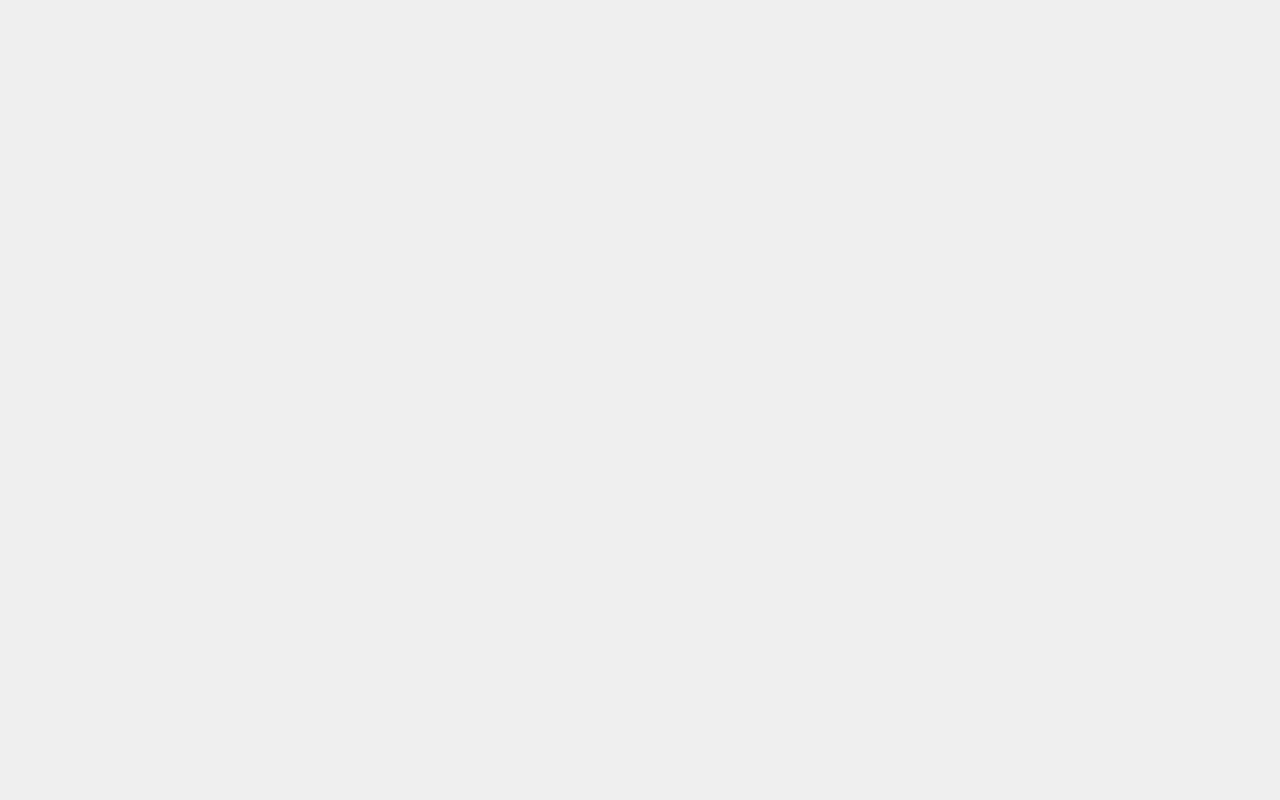
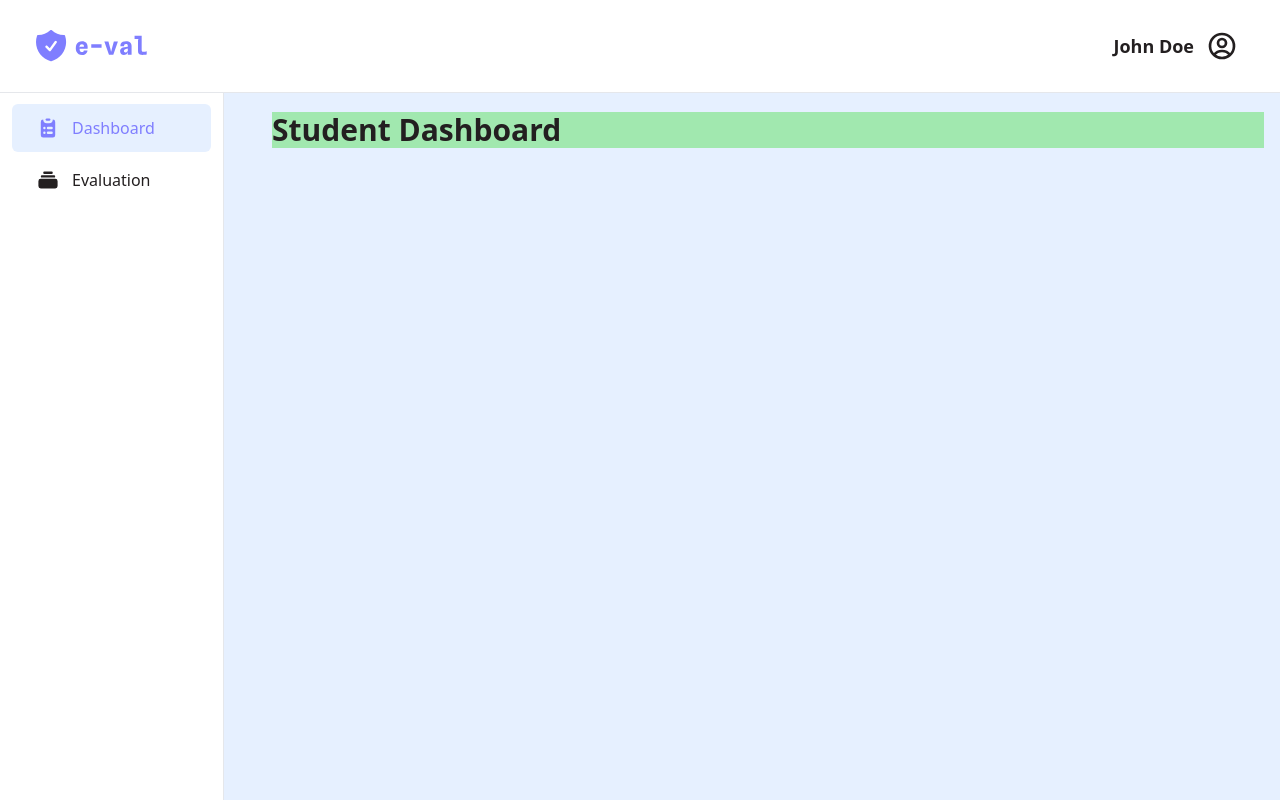
Before and after one commit to Abdullah-Jehani/e-val, a Vue app: page /dashboard in a window 1280 px wide. Before the commit this address had no page. Built offline with nearby package versions, Linux system fonts and the light colour scheme.

Commit message:
chore: Add flowbite dependency and create Student Dashboard view

```diff
--- a/package.json
+++ b/package.json
@@ -10,6 +10,7 @@
   },
   "dependencies": {
     "axios": "^1.7.2",
+    "flowbite": "^2.4.1",
     "pinia": "^2.1.7",
     "vue": "^3.2.47",
     "vue-router": "^4.4.0",
--- /dev/null
+++ b/src/Layouts/AuthenticatedLayout.vue
@@ -0,0 +1,161 @@
+<template>
+  <div class="antialiased bg-mainWhite">
+    <nav
+      class="bg-white border-b border-gray-200 lg:px-8 px-2 py-5 max-h-24 fixed left-0 right-0 top-0 z-50"
+    >
+      <div class="flex flex-wrap justify-between items-center">
+        <div class="flex justify-start items-center">
+          <button
+            data-drawer-target="drawer-navigation"
+            data-drawer-toggle="drawer-navigation"
+            aria-controls="drawer-navigation"
+            class="p-2 mr-2 text-gray-600 rounded-lg cursor-pointer md:hidden hover:text-mainBlack hover:bg-mainWhite focus:bg-mainWhite focus:ring-2 focus:ring-mainWhite"
+          >
+            <svg
+              aria-hidden="true"
+              class="w-6 h-6"
+              fill="currentColor"
+              viewBox="0 0 20 20"
+              xmlns="http://www.w3.org/2000/svg"
+            >
+              <path
+                fill-rule="evenodd"
+                d="M3 5a1 1 0 011-1h12a1 1 0 110 2H4a1 1 0 01-1-1zM3 10a1 1 0 011-1h6a1 1 0 110 2H4a1 1 0 01-1-1zM3 15a1 1 0 011-1h12a1 1 0 110 2H4a1 1 0 01-1-1z"
+                clip-rule="evenodd"
+              ></path>
+            </svg>
+            <svg
+              aria-hidden="true"
+              class="hidden w-6 h-6 text-gray-600"
+              fill="currentColor"
+              viewBox="0 0 20 20"
+              xmlns="http://www.w3.org/2000/svg"
+            >
+              <path
+                fill-rule="evenodd"
+                d="M4.293 4.293a1 1 0 011.414 0L10 8.586l4.293-4.293a1 1 0 111.414 1.414L11.414 10l4.293 4.293a1 1 0 01-1.414 1.414L10 11.414l-4.293 4.293a1 1 0 01-1.414-1.414L8.586 10 4.293 5.707a1 1 0 010-1.414z"
+                clip-rule="evenodd"
+              ></path>
+            </svg>
+          </button>
+          <a href="/dashboard" class="flex items-center justify-between ml-1">
+            <img src="/e-val-logo/main-logo2.svg" class="mr-3 h-8" alt="Logo" />
+          </a>
+        </div>
+        <div class="flex items-center lg:order-2">
+          <button
+            type="button"
+            class="flex mx-3 rounded-full md:mr-0 items-center justify-center text-mainBlack gap-3 font-semibold p-2.5 text-lg"
+            id="user-menu-button"
+            aria-expanded="false"
+            data-dropdown-toggle="dropdown"
+          >
+            <p>John Doe</p>
+
+            <svg
+              xmlns="http://www.w3.org/2000/svg"
+              fill="none"
+              viewBox="0 0 24 24"
+              stroke-width="2"
+              stroke="currentColor"
+              class="size-6 w-8 h-8"
+            >
+              <path
+                stroke-linecap="round"
+                stroke-linejoin="round"
+                d="M17.982 18.725A7.488 7.488 0 0 0 12 15.75a7.488 7.488 0 0 0-5.982 2.975m11.963 0a9 9 0 1 0-11.963 0m11.963 0A8.966 8.966 0 0 1 12 21a8.966 8.966 0 0 1-5.982-2.275M15 9.75a3 3 0 1 1-6 0 3 3 0 0 1 6 0Z"
+              />
+            </svg>
+          </button>
+          <!-- Dropdown menu -->
+          <div
+            class="hidden z-50 my-4 w-56 text-base list-none bg-white divide-y divide-mainWhite shadow rounded-xl"
+            id="dropdown"
+          >
+            <div class="py-3 px-4">
+              <span class="block text-sm font-semibold text-mainBlack"
+                >Neil Sims</span
+              >
+              <span class="block text-sm text-mainBlack truncate"
+                >name@flowbite.com</span
+              >
+            </div>
+            <ul class="py-1 text-gray-700" aria-labelledby="dropdown">
+              <li>
+                <a href="#" class="block py-2 px-4 text-sm hover:bg-mainWhite"
+                  >Sign out</a
+                >
+              </li>
+            </ul>
+          </div>
+        </div>
+      </div>
+    </nav>
+
+    <!-- Sidebar -->
+    <aside
+      class="fixed top-0 left-0 z-40 w-56 h-screen pt-16 transition-transform -translate-x-full bg-white border-r border-gray-200 md:translate-x-0"
+      aria-label="Sidenav"
+      id="drawer-navigation"
+    >
+      <div class="overflow-y-auto py-5 px-3 h-full bg-white">
+        <ul class="pt-5 flex flex-col gap-1">
+          <li>
+            <router-link
+              to="/dashboard"
+              class="flex items-center w-full p-3 px-6 text-base font-medium text-darkGray transition duration-75 hover:bg-mainWhite rounded-md group"
+            >
+              <svg
+                aria-hidden="true"
+                class="flex-shrink-0 w-6 h-6 transition duration-75 group-hover:text-mainBlack"
+                fill="currentColor"
+                viewBox="0 0 20 20"
+                xmlns="http://www.w3.org/2000/svg"
+              >
+                <path d="M9 2a1 1 0 000 2h2a1 1 0 100-2H9z"></path>
+                <path
+                  fill-rule="evenodd"
+                  d="M4 5a2 2 0 012-2 3 3 0 003 3h2a3 3 0 003-3 2 2 0 012 2v11a2 2 0 01-2 2H6a2 2 0 01-2-2V5zm3 4a1 1 0 000 2h.01a1 1 0 100-2H7zm3 0a1 1 0 000 2h3a1 1 0 100-2h-3zm-3 4a1 1 0 100 2h.01a1 1 0 100-2H7zm3 0a1 1 0 100 2h3a1 1 0 100-2h-3z"
+                  clip-rule="evenodd"
+                ></path>
+              </svg>
+              <span class="ml-3">Dashboard</span>
+            </router-link>
+          </li>
+          <li>
+            <router-link
+              to="/evaluation"
+              class="flex items-center w-full p-3 px-6 text-base font-medium text-mainBlack transition duration-75 hover:bg-mainWhite rounded-md group"
+            >
+              <svg
+                aria-hidden="true"
+                class="flex-shrink-0 w-6 h-6 transition duration-75 group-hover:text-mainBlack"
+                fill="currentColor"
+                viewBox="0 0 20 20"
+                xmlns="http://www.w3.org/2000/svg"
+              >
+                <path
+                  d="M7 3a1 1 0 000 2h6a1 1 0 100-2H7zM4 7a1 1 0 011-1h10a1 1 0 110 2H5a1 1 0 01-1-1zM2 11a2 2 0 012-2h12a2 2 0 012 2v4a2 2 0 01-2 2H4a2 2 0 01-2-2v-4z"
+                ></path>
+              </svg>
+              <span class="ml-3">Evaluation</span>
+            </router-link>
+          </li>
+        </ul>
+      </div>
+    </aside>
+
+    <main class="p-4 md:ml-64 min-h-screen h-auto pt-28">
+      <router-view></router-view>
+    </main>
+  </div>
+</template>
+
+<script setup></script>
+
+<style>
+.exact-active,
+.router-link-active {
+  @apply bg-mainWhite text-mainPurple;
+}
+</style>
--- a/src/routes/index.js
+++ b/src/routes/index.js
@@ -2,11 +2,21 @@ import { createRouter, createWebHistory } from 'vue-router';
 import LoginView from '../views/auth/LoginView.vue';
 import RegisterView from '../views/auth/RegisterView.vue';
 import ForgotPasswordView from '../views/auth/ForgotPasswordView.vue';
+import AuthenticatedLayout from '../Layouts/AuthenticatedLayout.vue';
+import StudentDashboardView from '../views/Student/DashboardView.vue';
 const routes = [
   {
     path: '/',
-    name: 'Home',
-    component: LoginView,
+    component: AuthenticatedLayout,
+    children: [
+      {
+        path: 'dashboard',
+        name: 'StudentDashboard',
+        component: StudentDashboardView,
+      },
+
+      // Add more authenticated routes here
+    ],
   },
   {
     path: '/login',
--- a/src/style.css
+++ b/src/style.css
@@ -3,9 +3,8 @@
   line-height: 1.5;
   font-weight: 400;
 
-  color-scheme: light dark;
-  color: rgba(255, 255, 255, 0.87);
-  background-color: #242424;
+  color-scheme: light;
+  @apply bg-mainWhite;
 
   font-synthesis: none;
   text-rendering: optimizeLegibility;
--- /dev/null
+++ b/src/views/Student/DashboardView.vue
@@ -0,0 +1,5 @@
+<template>
+  <div class="w-full h-full bg-brightGreen">
+    <h1 class="text-3xl font-bold text-mainBlack">Student Dashboard</h1>
+  </div>
+</template>
--- a/tailwind.config.js
+++ b/tailwind.config.js
@@ -1,26 +1,26 @@
 module.exports = {
-  purge: ["./index.html", "./src/**/*.{vue,js,ts,jsx,tsx}"],
-  darkMode: false, // or 'media' or 'class'
+  purge: ['./index.html', './src/**/*.{vue,js,ts,jsx,tsx}'],
+  darkMode: 'media', // or 'media' or 'class'
   theme: {
     extend: {
       colors: {
-        darkOil: "#0D2D2D",
-        mainOil: "#0D3A2D",
-        lightOil: "#0D502D",
-        brightGreen: "#A1E8AF",
-        mainPurple: "#7F7EFF",
-        darkPurple: "#6464FF",
-        lightPurple: "#8C9BFF",
-        mainBlack: "#231F20",
-        mainWhite: "#E6F0FF",
-        offWhite: "#D7E1FF",
-        darkGray: "#2D2D2D",
-        darkGreen: "#82C396",
+        darkOil: '#0D2D2D',
+        mainOil: '#0D3A2D',
+        lightOil: '#0D502D',
+        brightGreen: '#A1E8AF',
+        mainPurple: '#7F7EFF',
+        darkPurple: '#6464FF',
+        lightPurple: '#8C9BFF',
+        mainBlack: '#231F20',
+        mainWhite: '#E6F0FF',
+        offWhite: '#D7E1FF',
+        darkGray: '#2D2D2D',
+        darkGreen: '#82C396',
       },
     },
   },
   variants: {
     extend: {},
   },
-  plugins: [],
+  plugins: [require('flowbite/plugin')],
 };
```
Also changed, not shown: 1 other file (tests, documents, lock files or other folders).
